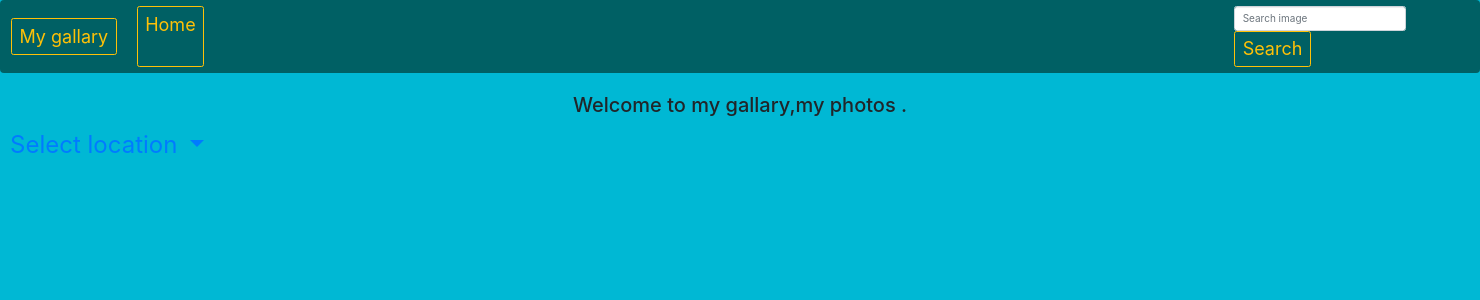
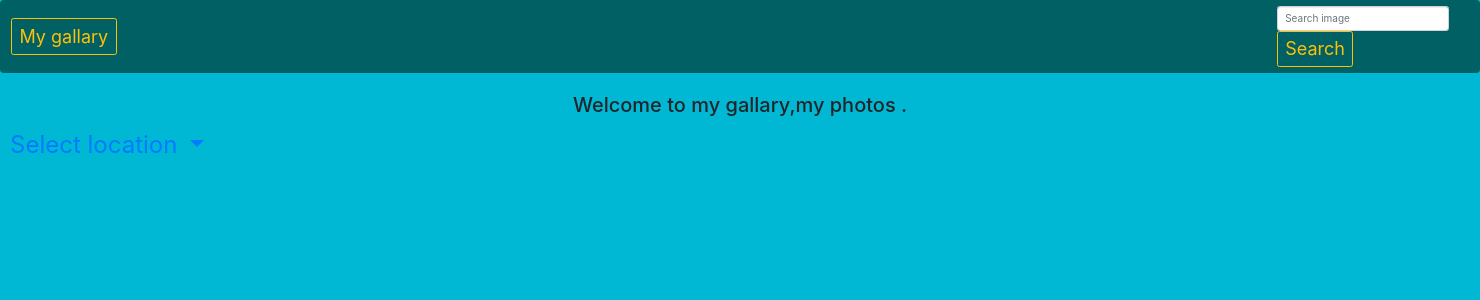
Before and after one commit to cliffnyendwe/my-gallary, a Django app: page / in a window 1480 px wide. Shown: the top 300 px of the page. Run offline with Django 3.2, Linux system fonts and the light colour scheme; data that the repository does not hold is empty; some libraries are stand-ins or nearby versions.

Commit message:
re inititialized my application folder

```diff
--- a/photos/templates/navbar.html
+++ b/photos/templates/navbar.html
@@ -1,13 +1,7 @@
-
-
 <nav class="navbar navbar-expand-lg navbar" style="background-color: #006064">
     <a class="btn btn-outline-warning" style="font-size:large" href="{% url 'homepage' %}">My gallary</a>
     </button>
-      <ul class="navbar-nav mr-auto">
-
-          <a class="btn btn-outline-warning" style="margin-left:20px;font-size:large" href="{% url 'homepage' %}">Home</a>
-        </li>
-      <form class="form-inline my-2 my-lg-0" role="search" style="margin-left: 1030px" action="{% url 'search_results' %}">
+      <form class="form-inline my-2 my-lg-0" role="search" style="margin-left: 1160px" action="{% url 'search_results' %}">
         <input class="form-control mr-sm-4" type="search" placeholder="Search image" aria-label="Search" name="image">
         <button class="btn btn-outline-warning my-2 my-sm-0" style="font-size:large"type="submit">Search</button>
       </form>
```
